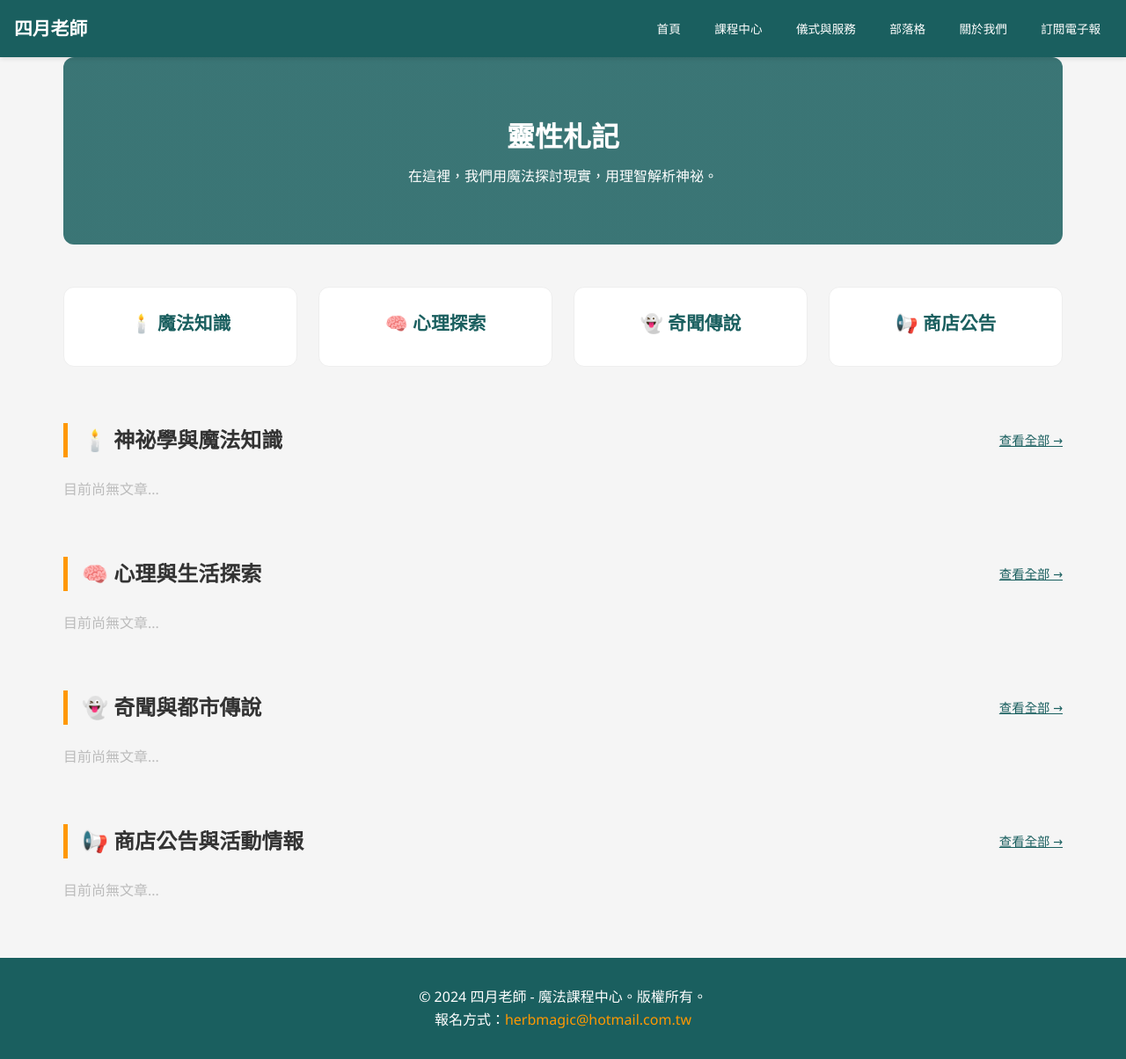
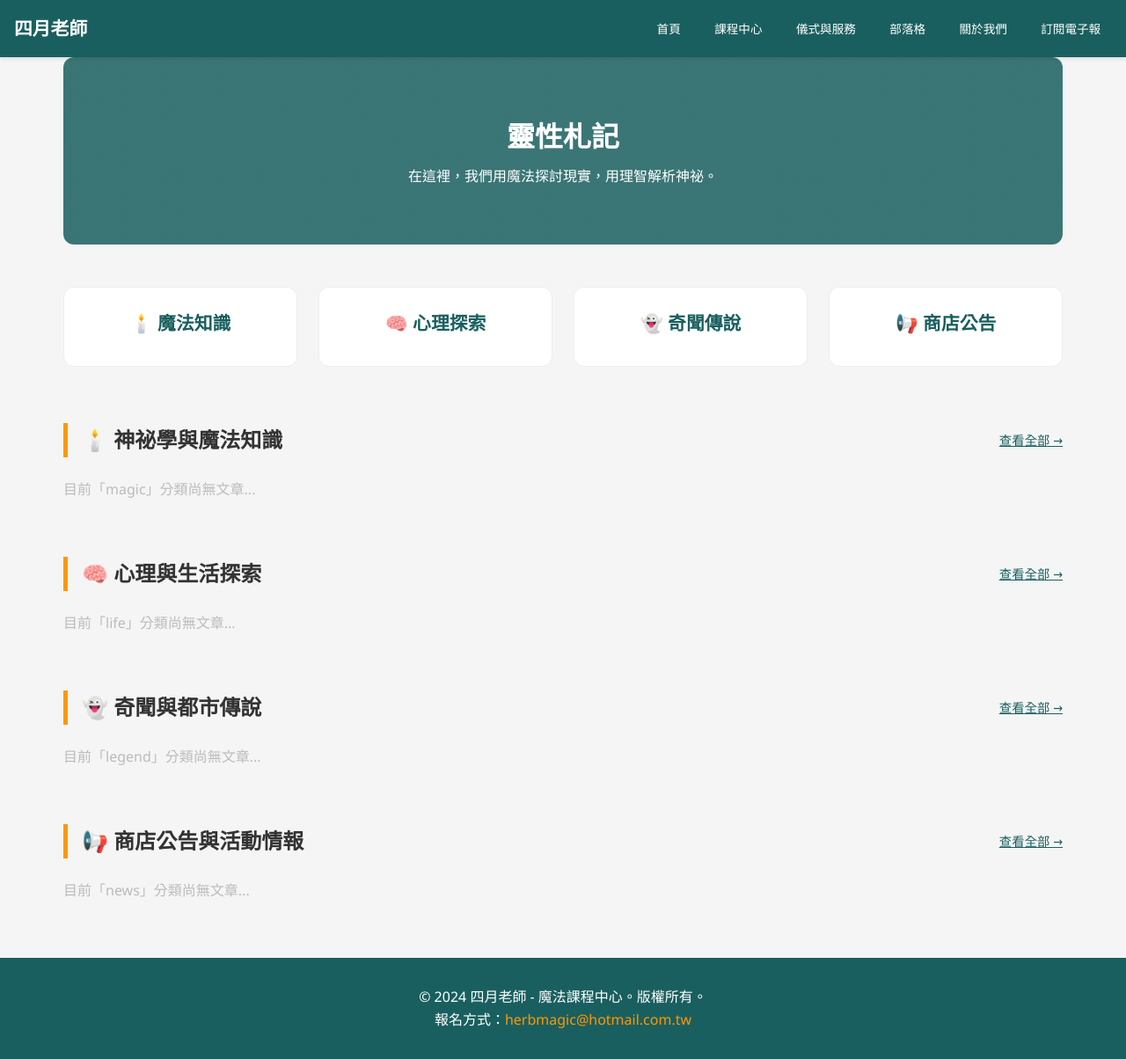
Before and after one commit to light4uliuphone-lang/hoodoo, a Jekyll site: the page built from blog/index.html, in a window 1280 px wide and 1204 px high. Shown: the whole window at 88% size. Built offline with Jekyll 4.4.1, drawn with Linux system fonts in a browser that asks for light colours.

Commit message:
Update index.html

```diff
--- a/blog/index.html
+++ b/blog/index.html
@@ -4,47 +4,13 @@
 ---
 
 <style>
-    /* 延用之前的樣式並優化 */
-    .blog-hero {
-        background: linear-gradient(rgba(26, 95, 95, 0.85), rgba(26, 95, 95, 0.85));
-        color: white;
-        text-align: center;
-        padding: 4rem 1rem;
-        margin-bottom: 3rem;
-        border-radius: 12px;
-    }
-    .category-nav {
-        display: grid;
-        grid-template-columns: repeat(auto-fit, minmax(200px, 1fr));
-        gap: 1.5rem;
-        margin-bottom: 4rem;
-    }
-    .category-card {
-        background: #fff;
-        padding: 1.5rem;
-        border-radius: 12px;
-        text-align: center;
-        border: 1px solid #eee;
-        text-decoration: none;
-        color: #333;
-        transition: 0.3s;
-    }
+    /* ... 保持你原本的 CSS 樣式不變 ... */
+    .blog-hero { background: linear-gradient(rgba(26, 95, 95, 0.85), rgba(26, 95, 95, 0.85)); color: white; text-align: center; padding: 4rem 1rem; margin-bottom: 3rem; border-radius: 12px; }
+    .category-nav { display: grid; grid-template-columns: repeat(auto-fit, minmax(200px, 1fr)); gap: 1.5rem; margin-bottom: 4rem; }
+    .category-card { background: #fff; padding: 1.5rem; border-radius: 12px; text-align: center; border: 1px solid #eee; text-decoration: none; color: #333; transition: 0.3s; }
     .category-card:hover { transform: translateY(-5px); border-color: #ff9800; }
-
-    .section-title {
-        display: flex;
-        align-items: center;
-        justify-content: space-between;
-        margin-bottom: 1.5rem;
-        border-left: 5px solid #ff9800;
-        padding-left: 1rem;
-    }
-    .post-grid {
-        display: grid;
-        grid-template-columns: repeat(auto-fit, minmax(300px, 1fr));
-        gap: 2rem;
-        margin-bottom: 4rem;
-    }
+    .section-title { display: flex; align-items: center; justify-content: space-between; margin-bottom: 1.5rem; border-left: 5px solid #ff9800; padding-left: 1rem; }
+    .post-grid { display: grid; grid-template-columns: repeat(auto-fit, minmax(300px, 1fr)); gap: 2rem; margin-bottom: 4rem; }
     .post-item { border-bottom: 1px solid #eee; padding-bottom: 1.5rem; }
     .post-item h3 a { color: #333; text-decoration: none; }
     .post-item h3 a:hover { color: #1a5f5f; }
@@ -64,29 +30,29 @@
         <a href="#news" class="category-card"><h3>📢 商店公告</h3></a>
     </nav>
 
-    {% assign categories = "magic,life,legend,news" | split: "," %}
-    {% assign titles = "神祕學與魔法知識,心理與生活探索,奇聞與都市傳說,商店公告與活動情報" | split: "," %}
-    {% assign icons = "🕯️,🧠,👻,📢" | split: "," %}
+    {% assign category_list = "magic,life,legend,news" | split: "," %}
+    {% assign title_list = "神祕學與魔法知識,心理與生活探索,奇聞與都市傳說,商店公告與活動情報" | split: "," %}
+    {% assign icon_list = "🕯️,🧠,👻,📢" | split: "," %}
 
-    {% for category in categories %}
-    <section id="{{ category }}">
+    {% for cat_name in category_list %}
+    <section id="{{ cat_name }}">
         <div class="section-title">
-            <h2>{{ icons[forloop.index0] }} {{ titles[forloop.index0] }}</h2>
-            <a href="/blog/category/{{ category }}.html" style="font-size: 0.9rem; color: #1a5f5f;">查看全部 →</a>
+            <h2>{{ icon_list[forloop.index0] }} {{ title_list[forloop.index0] }}</h2>
+            <a href="{{ '/blog/category/' | append: cat_name | append: '.html' | relative_url }}" style="font-size: 0.9rem; color: #1a5f5f;">查看全部 →</a>
         </div>
 
         <div class="post-grid">
-            {% assign posts = site.categories[category] | limit: 3 %}
+            {% assign posts = site.categories[cat_name] | limit: 3 %}
             {% if posts.size > 0 %}
                 {% for post in posts %}
                 <article class="post-item">
                     <div class="post-meta">{{ post.date | date: "%Y/%m/%d" }}</div>
-                    <h3><a href="{{ post.url }}">{{ post.title }}</a></h3>
+                    <h3><a href="{{ post.url | relative_url }}">{{ post.title }}</a></h3>
                     <p>{{ post.excerpt | strip_html | truncate: 80 }}</p>
                 </article>
                 {% endfor %}
             {% else %}
-                <p style="color: #bbb;">目前尚無文章...</p>
+                <p style="color: #bbb;">目前「{{ cat_name }}」分類尚無文章...</p>
             {% endif %}
         </div>
     </section>
```
